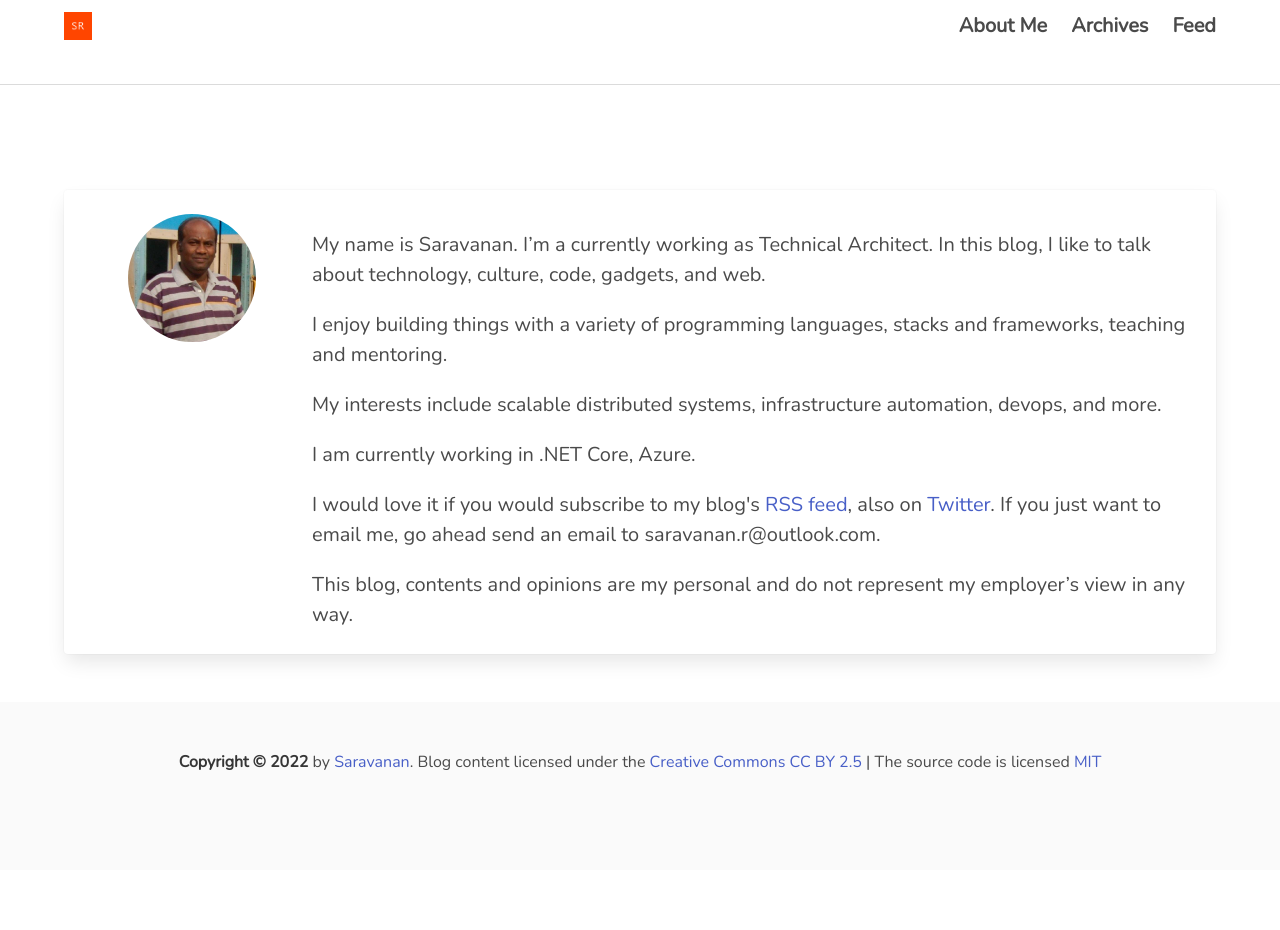
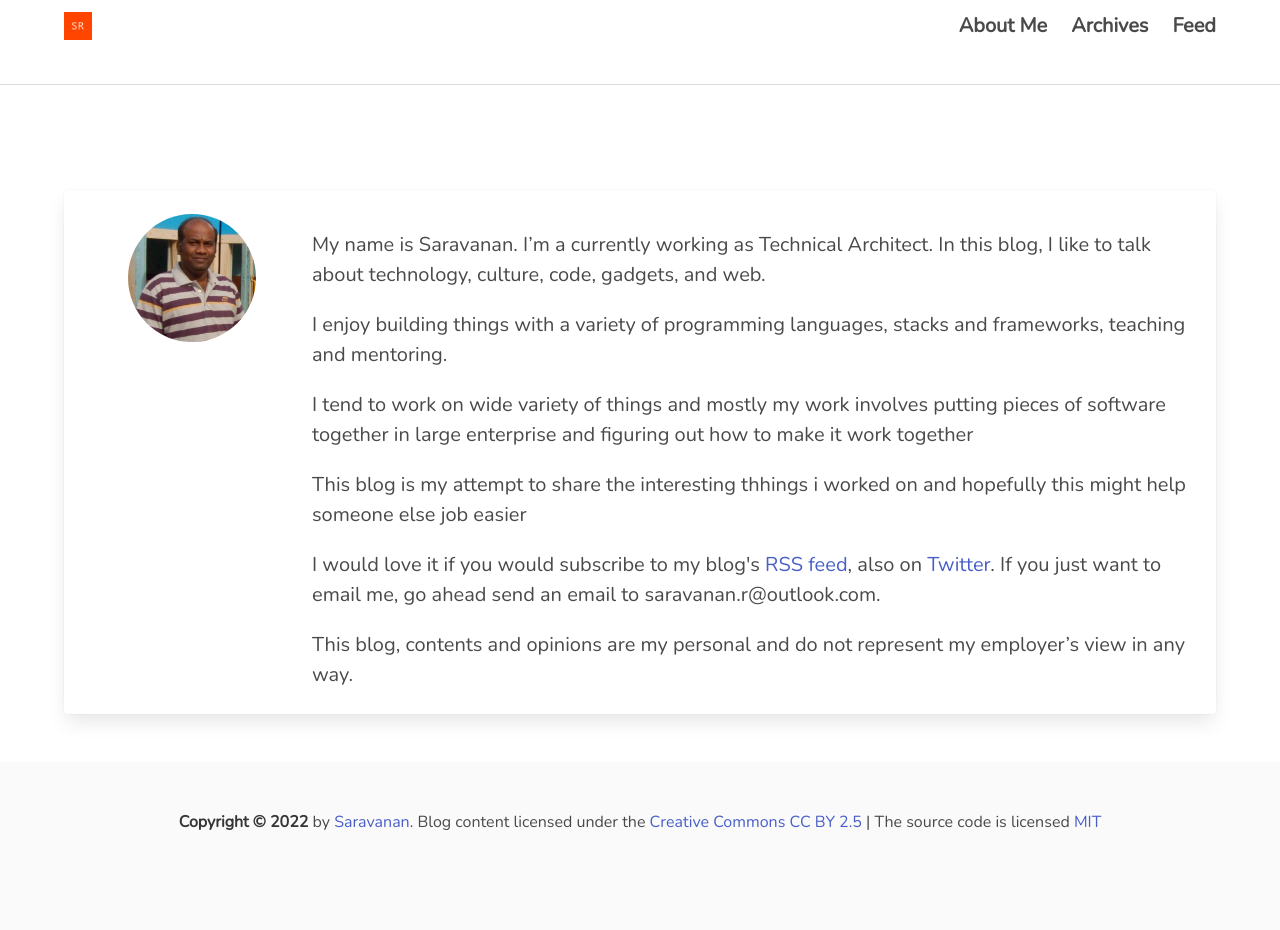
Before and after one commit to saravanaram/saravanaram.github.io, a Jekyll site: the page built from about.html, in a window 1280 px wide. Built offline with Jekyll 4.4.1, drawn with Linux system fonts in a browser that asks for light colours; nearby versions of some CDN libraries; before the commit the page ends 900 px from its top, so only the background shows below that.

Commit message:
Update about.html

```diff
--- a/about.html
+++ b/about.html
@@ -23,16 +23,13 @@ permalink: about.html
       <div class="media-content">
         <p class="subtitle is-6"><p>My name is Saravanan. I’m a currently working as Technical Architect. In this blog, I like to talk about technology, culture, code, gadgets, and web.  </p>
 <p>I enjoy building things with a variety of programming languages, stacks and frameworks, teaching and mentoring.  </p>
-
-<p>My interests include scalable distributed systems, infrastructure automation, devops, and more. </p>
-<p>I am currently working in .NET Core, Azure.</p>
+<p>I tend to work on wide variety of things and mostly my work involves putting pieces of software together in large enterprise and figuring out how to make it work together </p>
+<p>This blog is my attempt to share the interesting thhings i worked on and hopefully this might help someone else job easier</p>
 I would love it if you would  subscribe to my blog's <a href='//feed.xml'>RSS feed</a>, also on  <a href='//twitter.com/saravanaram'>Twitter</a>. If you just want to email me, go ahead send an email to
 <email>saravanan.r@outlook.com</email>.</p>
 </p></p>This blog, contents and opinions are my personal and do not represent my employer’s view in any way.</p>
       </div>
     </div>
-
-
   </div>
 </div>
 </div>
```
